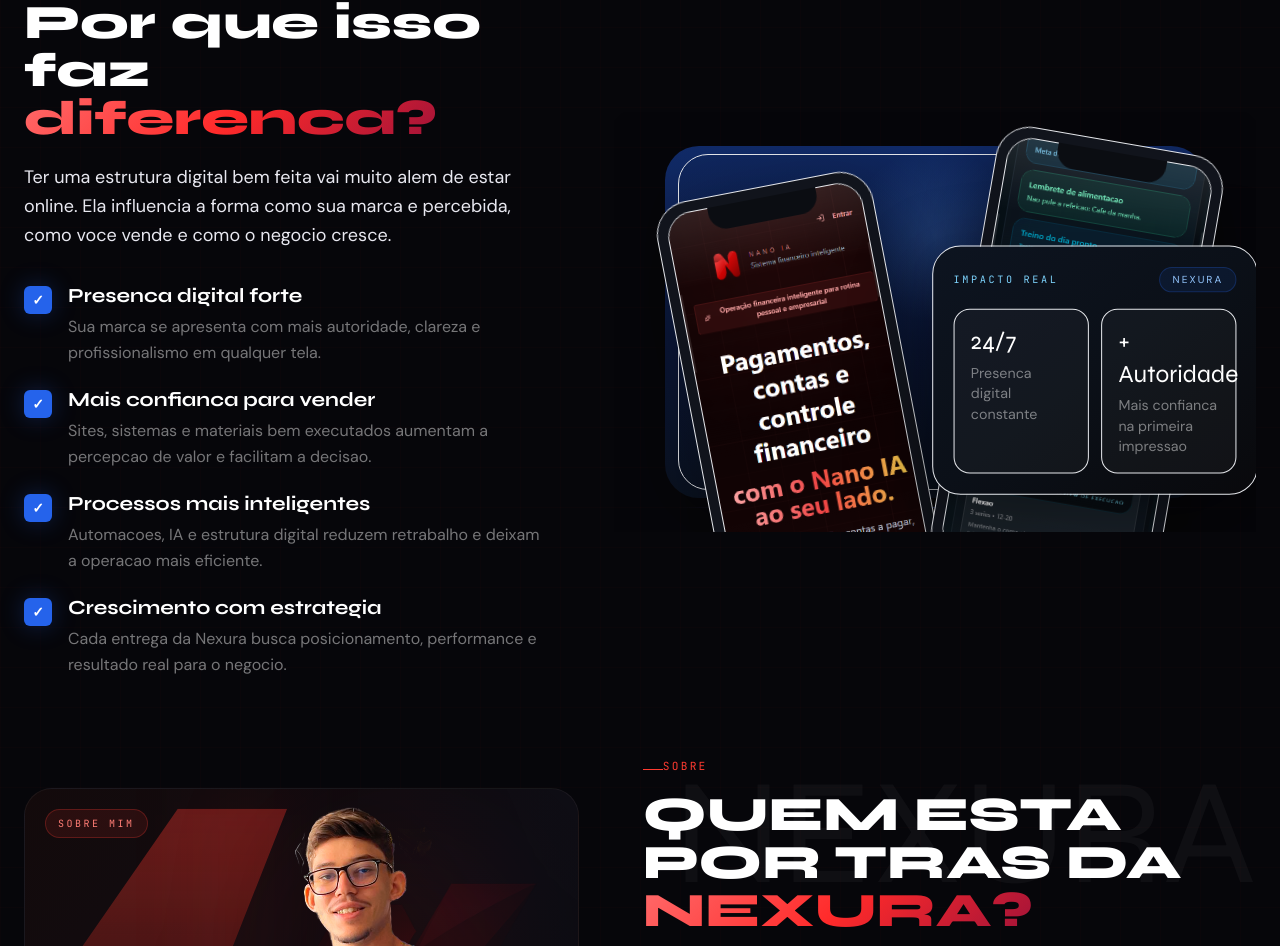
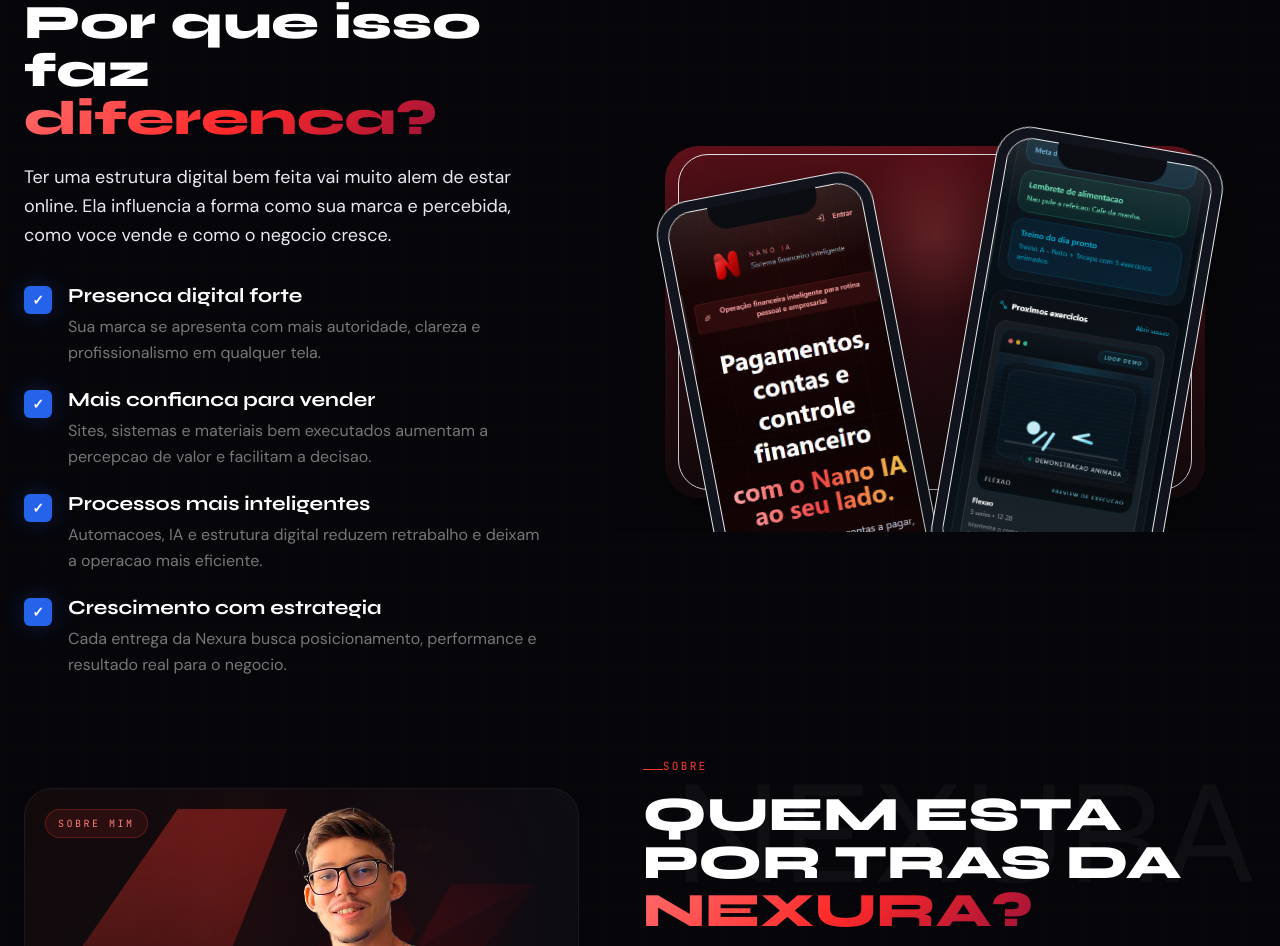
Before and after one commit to hstudio-cloud/Nexura-Tecnologia-LTDA, a React (Vite) app: page / in a window 1280 px wide. Shown: the part 1761-2707 px from the top of the page. Built offline with nearby package versions, Linux system fonts and the light colour scheme.

Commit message:
Refine extra section mockup styling

```diff
--- a/src/components/AboutHeitor.jsx
+++ b/src/components/AboutHeitor.jsx
@@ -219,9 +219,9 @@
             </div>
 
             <div className="relative min-h-[420px] overflow-hidden">
-              <div className="absolute inset-x-[8%] inset-y-[8%] rounded-[34px] bg-[linear-gradient(180deg,#102a68_0%,#0a1638_58%,#09111f_100%)] shadow-[0_24px_80px_rgba(0,0,0,0.34)]" />
-              <div className="absolute inset-x-[10%] inset-y-[10%] rounded-[30px] border border-[#60a5fa]/16 bg-[radial-gradient(circle_at_50%_24%,rgba(96,165,250,0.18),transparent_24%),linear-gradient(180deg,rgba(7,15,32,0.12)_0%,rgba(7,15,32,0.02)_100%)]" />
-              <div className="absolute inset-x-[10%] bottom-6 h-[1px] border-b border-dashed border-[#2563eb]/30 [border-image:linear-gradient(90deg,transparent,rgba(37,99,235,0.36),transparent)_1]" />
+              <div className="absolute inset-x-[8%] inset-y-[8%] rounded-[34px] bg-[linear-gradient(180deg,#5f1018_0%,#2b0c12_58%,#14090c_100%)] shadow-[0_24px_80px_rgba(0,0,0,0.34)]" />
+              <div className="absolute inset-x-[10%] inset-y-[10%] rounded-[30px] border border-[#ff7d75]/16 bg-[radial-gradient(circle_at_50%_24%,rgba(255,125,117,0.18),transparent_24%),linear-gradient(180deg,rgba(38,9,12,0.18)_0%,rgba(20,9,12,0.04)_100%)]" />
+              <div className="absolute inset-x-[10%] bottom-6 h-[1px] border-b border-dashed border-[#ff3b30]/25 [border-image:linear-gradient(90deg,transparent,rgba(255,59,48,0.32),transparent)_1]" />
               <motion.div
                 initial={{ opacity: 0, y: 30, rotate: -10 }}
                 animate={
@@ -264,41 +264,6 @@
                 <PhoneMockup image={startfitPreview} alt="Preview do StartFit App" screenPosition="center" />
               </motion.div>
 
-              <motion.div
-                initial={{ opacity: 0, scale: 0.94 }}
-                animate={
-                  inView
-                    ? {
-                        opacity: 1,
-                        scale: [1, 1.02, 1],
-                        y: [0, -6, 0],
-                      }
-                    : {}
-                }
-                transition={{
-                  opacity: { duration: 0.45, delay: 0.28 },
-                  scale: { duration: 4.8, delay: 0.28, repeat: Infinity, ease: 'easeInOut' },
-                  y: { duration: 4.8, delay: 0.28, repeat: Infinity, ease: 'easeInOut' },
-                }}
-                className="absolute bottom-[8%] left-1/2 w-[320px] -translate-x-1/2 rounded-[28px] border border-[#2563eb]/18 bg-gradient-to-br from-[#0d1420] via-[#0b1018] to-[#09090c] p-5 shadow-[0_24px_80px_rgba(0,0,0,0.38)]"
-              >
-                <div className="mb-4 flex items-center justify-between">
-                  <span className="font-mono text-[10px] uppercase tracking-[0.26em] text-[#7dd3fc]">Impacto real</span>
-                  <span className="rounded-full border border-[#2563eb]/25 bg-[#2563eb]/10 px-3 py-1 text-[10px] uppercase tracking-[0.2em] text-[#93c5fd]">
-                    Nexura
-                  </span>
-                </div>
-                <div className="grid gap-3 sm:grid-cols-2">
-                  <div className="rounded-2xl border border-white/8 bg-white/[0.03] p-4">
-                    <div className="mb-1 font-display text-2xl text-white">24/7</div>
-                    <div className="font-body text-sm text-white/45">Presenca digital constante</div>
-                  </div>
-                  <div className="rounded-2xl border border-white/8 bg-white/[0.03] p-4">
-                    <div className="mb-1 font-display text-2xl text-white">+ Autoridade</div>
-                    <div className="font-body text-sm text-white/45">Mais confianca na primeira impressao</div>
-                  </div>
-                </div>
-              </motion.div>
             </div>
           </motion.div>
         </div>
```
